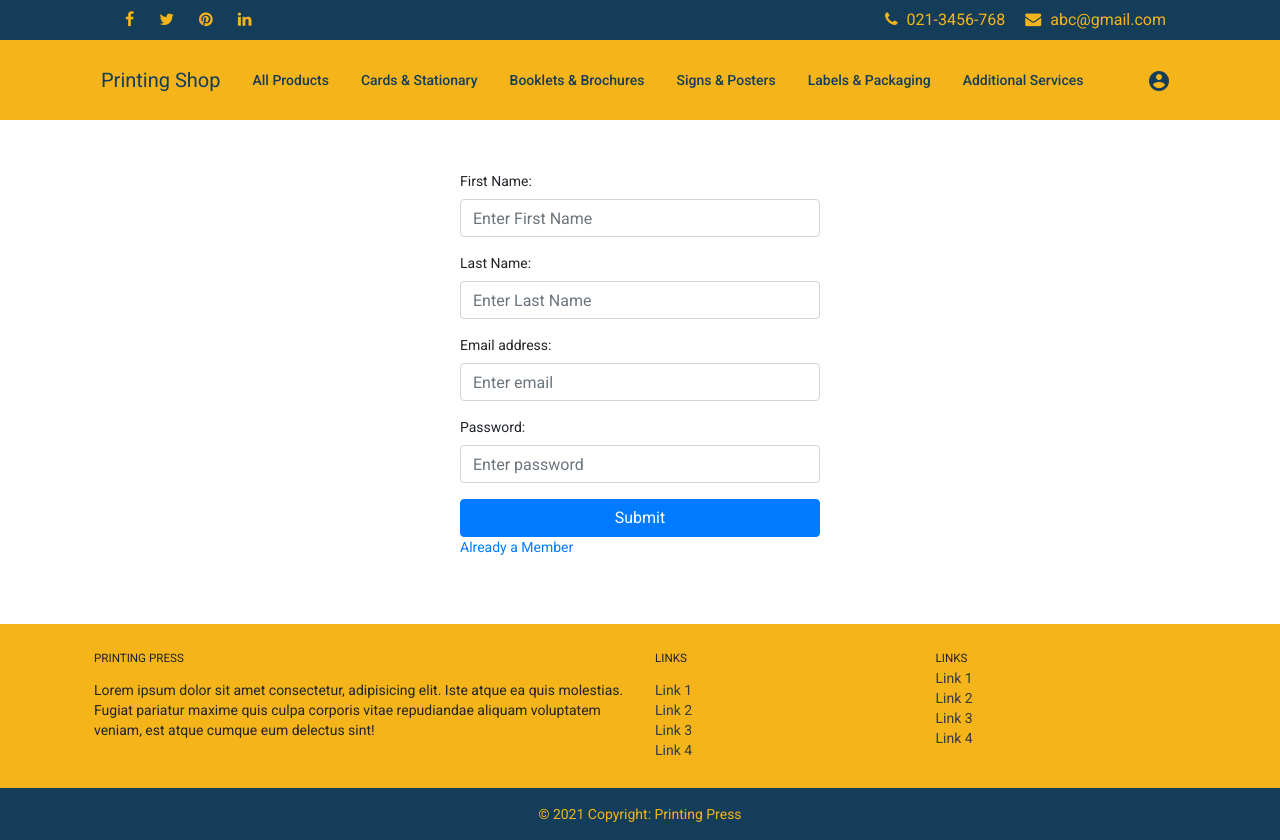
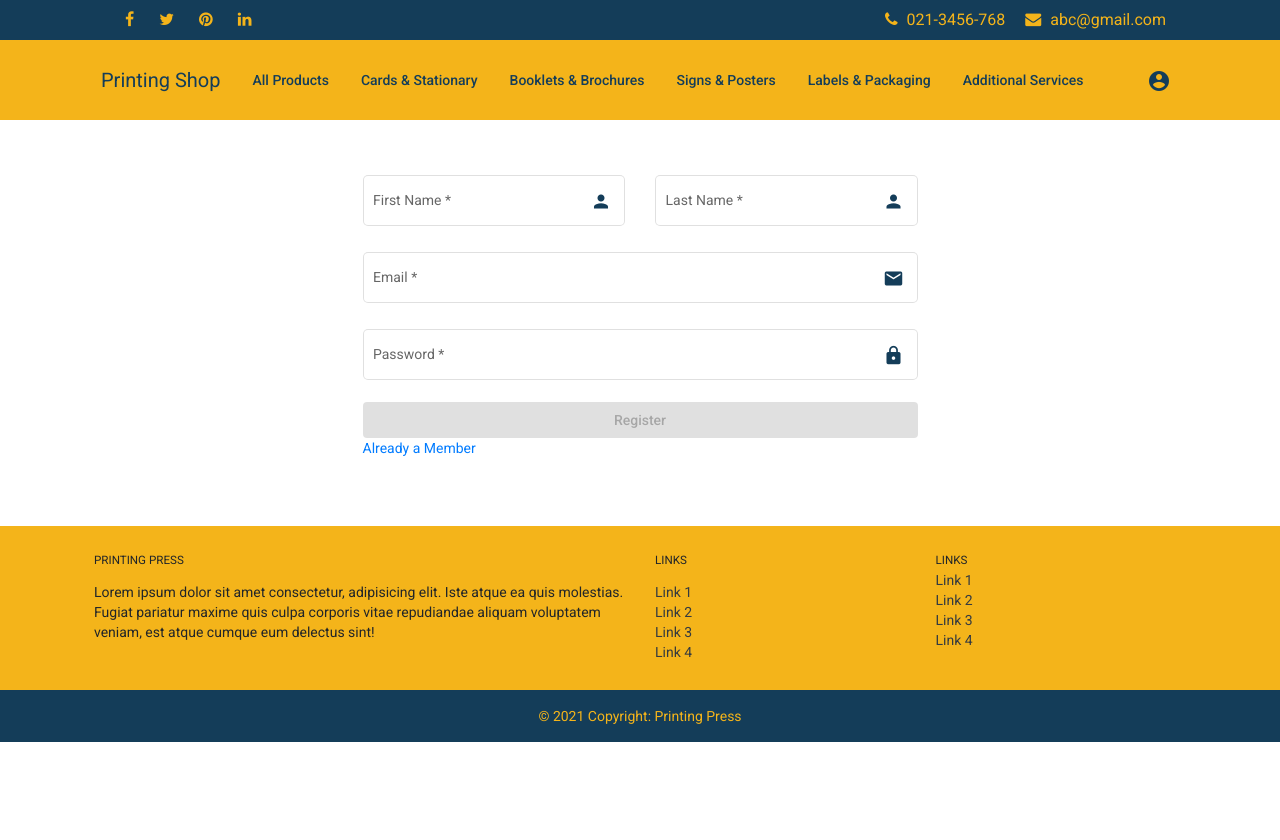
Before and after one commit to ahmadsiddiquech/printing_press, an Angular app: page /register in a window 1280 px wide. After the commit the page ends 800 px from the top, so only its background shows below. Built offline with nearby package versions, Linux system fonts and the light colour scheme.

Commit message:
forms validation

```diff
--- /dev/null
+++ b/src/app/forgot-password/forgot-password.component.html
@@ -0,0 +1,23 @@
+<div class="container section-gap">
+    <div class="row">
+        <div class="col-md-6 offset-md-3">
+            <form [formGroup]="forgot_password_form" (ngSubmit)="forgot_password()">
+              <mat-form-field appearance="outline">
+                <mat-label>Email</mat-label>
+                <input matInput formControlName="email" required="required" type="email" placeholder="Enter Email Address to Recover Password">
+                <mat-icon matSuffix>email</mat-icon>
+                <mat-error *ngIf="email.touched && email.errors?.required">
+                    Email is Required
+                </mat-error>
+                <mat-error *ngIf="email.touched && email.invalid && !email.errors?.required">
+                    Please enter a valid email address
+                </mat-error>
+              </mat-form-field>
+
+              <button [disabled]="forgot_password_form.invalid" mat-raised-button color="accent" type="submit" class="btn-block">Submit</button>
+            </form>
+
+        </div>
+    </div>
+
+</div>
--- /dev/null
+++ b/src/app/forgot-password/forgot-password.component.ts
@@ -0,0 +1,27 @@
+import { Component, OnInit } from '@angular/core';
+import { FormControl, FormGroup, Validators } from '@angular/forms';
+
+@Component({
+  selector: 'app-forgot-password',
+  templateUrl: './forgot-password.component.html',
+  styleUrls: ['./forgot-password.component.css']
+})
+export class ForgotPasswordComponent{
+
+  forgot_password_form = new FormGroup({
+    email: new FormControl('',[
+      Validators.required,
+      Validators.email
+    ])
+  });
+
+  get email(){
+    return this.forgot_password_form.get("email");
+  }
+
+  forgot_password(){
+    var user = this.forgot_password_form.value;
+  }
+
+
+}
--- a/src/app/login/login.component.html
+++ b/src/app/login/login.component.html
@@ -2,19 +2,30 @@
     <div class="row">
         <div class="col-md-4 offset-md-4">
             <form [formGroup]="login_form" (ngSubmit)="loginAdmin()">
-                <div class="form-group">
-                  <label for="email">Email address:</label>
-                  <input type="email" class="form-control" placeholder="Enter email" formControlName="email" id="email">
-                </div>
-                <div class="form-group">
-                  <label for="pwd">Password:</label>
-                  <input type="password" class="form-control" placeholder="Enter password" formControlName="password" id="pwd">
-                </div>
-                <button type="submit" class="btn btn-primary btn-block">Submit</button>
+                <mat-form-field appearance="outline">
+                    <mat-label>Email</mat-label>
+                    <input matInput formControlName="email" required="required" type="email" placeholder="Enter Email Address">
+                    <mat-icon matSuffix>email</mat-icon>
+                    <mat-error *ngIf="email.touched && email.errors?.required">
+                        Email is Required
+                    </mat-error>
+                    <mat-error *ngIf="email.touched && email.invalid && !email.errors.required">
+                        Please enter a valid email address
+                    </mat-error>
+                </mat-form-field>
+                <mat-form-field appearance="outline">
+                    <mat-label>Password</mat-label>
+                    <input matInput formControlName="password" required="required" type="password" placeholder="Enter Password">
+                    <mat-icon matSuffix>lock</mat-icon>
+                    <mat-error *ngIf="password.touched && password.errors?.required">
+                        Password is Required
+                    </mat-error>
+                </mat-form-field>
+                <button [disabled]="login_form.invalid" mat-raised-button color="accent" type="submit" class="btn-block">Submit</button>
             </form>
             <div class="form-group">
                 <a href="/register">Register Now</a>
-                <a href="" class="float-right">Forgot Password?</a>
+                <a href="/forgot-password" class="float-right">Forgot Password?</a>
             </div>
         </div>
     </div>
--- a/src/app/login/login.component.ts
+++ b/src/app/login/login.component.ts
@@ -1,5 +1,5 @@
 import { Component } from '@angular/core';
-import { FormControl, FormGroup } from '@angular/forms';
+import { FormControl, FormGroup, Validators } from '@angular/forms';
 import { ServiceService } from '../common/services/service.service';
 
 @Component({
@@ -12,9 +12,23 @@ export class LoginComponent {
   constructor(private service : ServiceService){ }
 
   login_form = new FormGroup({
-    email: new FormControl(),
-    password: new FormControl()
+    email: new FormControl('', [
+      Validators.required,
+      Validators.email,
+    ]),
+    password: new FormControl('', [
+      Validators.required,
+    ])
   });
+
+  get email(){
+   return this.login_form.get("email");
+  }
+
+  get password(){
+    return this.login_form.get("password");
+  }
+
 
   loginAdmin(){
     var user = this.login_form.value;
--- a/src/app/register/register.component.html
+++ b/src/app/register/register.component.html
@@ -1,28 +1,56 @@
 <div class="container section-gap">
     <div class="row">
-        <div class="col-md-4 offset-md-4">
+        <div class="col-md-6 offset-md-3">
             <form [formGroup]="registration_form" (ngSubmit)="onRegister()">
-                <div class="form-group">
-                  <label for="first_name">First Name:</label>
-                  <input type="text" class="form-control" placeholder="Enter First Name" formControlName="first_name">
+              <div class="row">
+                <div class="col-md-6">
+                  <mat-form-field appearance="outline">
+                    <mat-label>First Name</mat-label>
+                    <input matInput formControlName="first_name" required="required" type="text" placeholder="Enter First Name">
+                    <mat-icon matSuffix>person</mat-icon>
+                    <mat-error *ngIf="first_name.touched && first_name.errors?.required">
+                      Last Name is Required
+                  </mat-error>
+                  <mat-error *ngIf="first_name.touched && first_name.invalid  && !first_name.errors?.required">
+                    Minimum length should be {{ first_name.errors.minlength.requiredLength }} characters
+                  </mat-error>
+                  </mat-form-field>
                 </div>
+                <div class="col-md-6">
+                  <mat-form-field appearance="outline">
+                    <mat-label>Last Name</mat-label>
+                    <input matInput formControlName="last_name" required="required" type="text" placeholder="Enter Last Name">
+                    <mat-icon matSuffix>person</mat-icon>
+                    <mat-error *ngIf="last_name.touched && last_name.errors?.required">
+                        Last Name is Required
+                    </mat-error>
+                    <mat-error *ngIf="last_name.touched && last_name.invalid  && !last_name.errors?.required">
+                      Minimum length should be {{ last_name.errors.minlength.requiredLength }} characters
+                    </mat-error>
+                  </mat-form-field>
+                </div>
+              </div>
+              <mat-form-field appearance="outline">
+                <mat-label>Email</mat-label>
+                <input matInput formControlName="email" required="required" type="email" placeholder="Enter Email Address">
+                <mat-icon matSuffix>email</mat-icon>
+                <mat-error *ngIf="email.touched && email.errors?.required">
+                    Email is Required
+                </mat-error>
+                <mat-error *ngIf="email.touched && email.invalid && !email.errors?.required">
+                    Please enter a valid email address
+                </mat-error>
+              </mat-form-field>
+              <mat-form-field appearance="outline">
+                  <mat-label>Password</mat-label>
+                  <input matInput formControlName="password" required="required" type="password" placeholder="Enter Password">
+                  <mat-icon matSuffix>lock</mat-icon>
+                  <mat-error *ngIf="password.touched && password.errors?.required">
+                      Password is Required
+                  </mat-error>
+              </mat-form-field>
 
-                <div class="form-group">
-                  <label for="last_name">Last Name:</label>
-                  <input type="text" class="form-control" placeholder="Enter Last Name" formControlName="last_name">
-                </div>
-
-                <div class="form-group">
-                  <label for="email">Email address:</label>
-                  <input type="email" class="form-control" placeholder="Enter email" formControlName="email">
-                </div>
-
-                <div class="form-group">
-                  <label for="password">Password:</label>
-                  <input type="password" class="form-control" placeholder="Enter password" formControlName="password">
-                </div>
-
-                <button type="submit" class="btn btn-primary btn-block">Submit</button>
+              <button [disabled]="registration_form.invalid" mat-raised-button color="accent" type="submit" class="btn-block">Register</button>
             </form>
             <div class="form-group">
                 <a href="/login">Already a Member</a>
--- a/src/app/register/register.component.ts
+++ b/src/app/register/register.component.ts
@@ -1,5 +1,5 @@
 import { Component, OnInit } from '@angular/core';
-import { FormControl, FormGroup } from '@angular/forms';
+import { FormControl, FormGroup, Validators } from '@angular/forms';
 import { ServiceService } from '../common/services/service.service';
 
 @Component({
@@ -11,11 +11,38 @@ export class RegisterComponent {
   constructor(private service : ServiceService){ }
 
   registration_form = new FormGroup({
-    first_name: new FormControl(),
-    last_name: new FormControl(),
-    email: new FormControl(),
-    password: new FormControl()
+    first_name: new FormControl('',[
+      Validators.required,
+      Validators.minLength(4),
+    ]),
+    last_name: new FormControl('',[
+      Validators.required,
+      Validators.minLength(4),
+    ]),
+    email: new FormControl('',[
+      Validators.required,
+      Validators.email,
+    ]),
+    password: new FormControl('',[
+      Validators.required
+    ])
   });
+
+  get email(){
+    return this.registration_form.get("email");
+  }
+
+  get first_name(){
+    return this.registration_form.get("first_name");
+  }
+
+  get last_name(){
+    return this.registration_form.get("last_name");
+  }
+
+  get password(){
+    return this.registration_form.get("password");
+  }
 
 
   onRegister(){
--- a/src/styles.css
+++ b/src/styles.css
@@ -11,3 +11,11 @@ body { margin: 0; font-family: Roboto, "Helvetica Neue", sans-serif; }
 ol, ul {
   list-style: none;
 }
+
+mat-form-field{
+  width: 100%;
+}
+
+mat-icon{
+  color: #143d59;
+}
--- a/tsconfig.json
+++ b/tsconfig.json
@@ -25,6 +25,7 @@
     "enableI18nLegacyMessageIdFormat": false,
     "strictInjectionParameters": true,
     "strictInputAccessModifiers": true,
-    "strictTemplates": true
+    "strictTemplates": true,
+    "strictNullChecks": false
   }
 }
```
Also changed, not shown: src/app/app.module.ts (+12 -6 lines), src/app/forgot-password/forgot-password.component.css (added), 1 other file (tests, documents, lock files or other folders).
